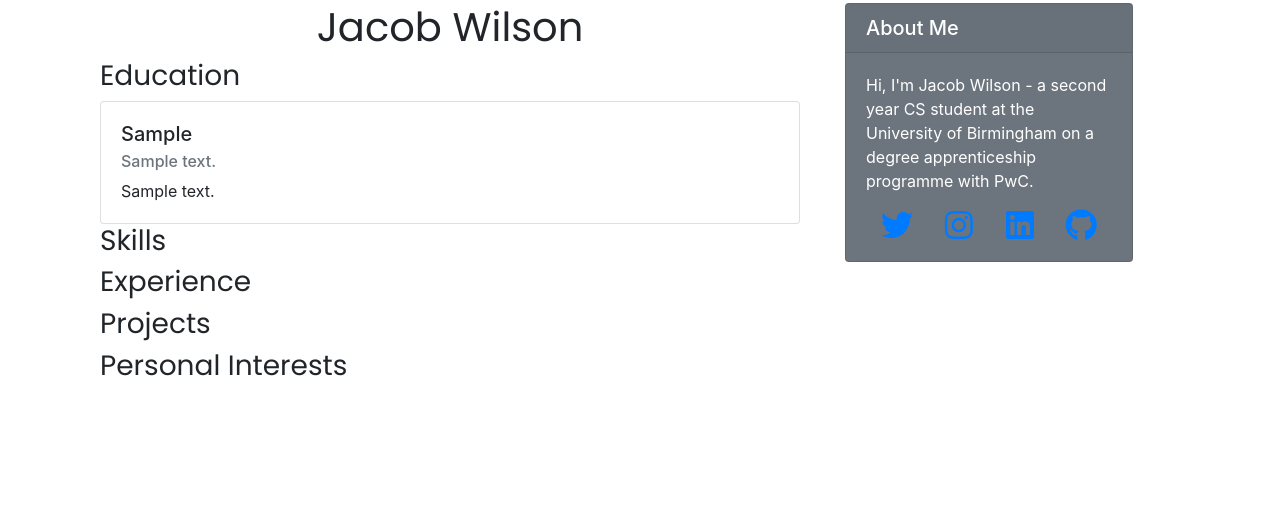
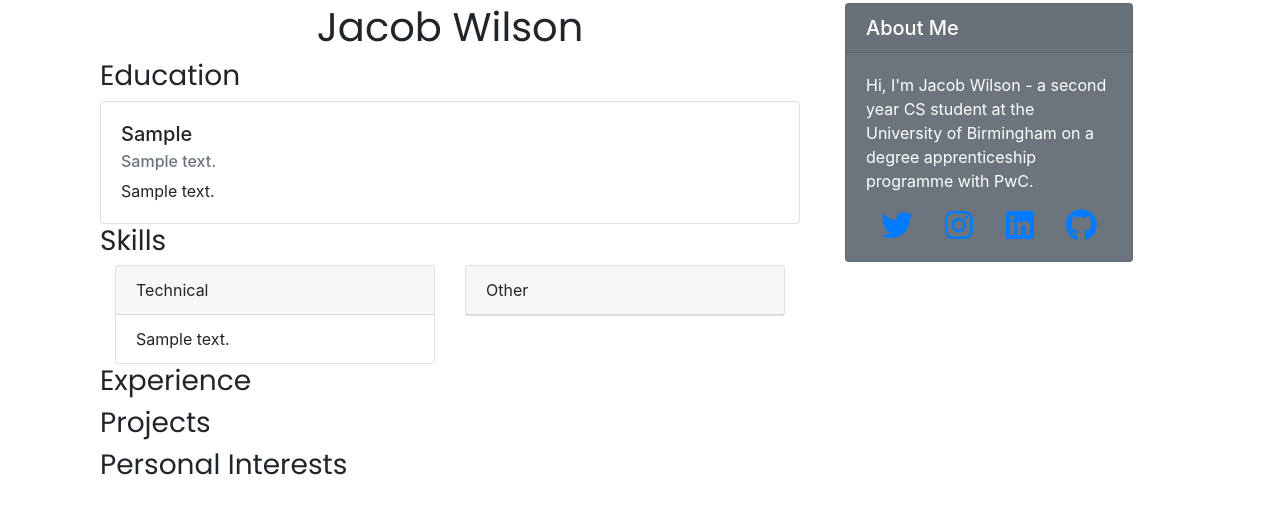
Before and after one commit to jac0bwilson/bridging-coursework, a Django app: page /cv/ in a window 1280 px wide. Shown: the part 71-585 px from the top of the page. Run offline with Django 3.2, Linux system fonts and the light colour scheme; a user stored in the database is signed in; tables that the repository leaves empty hold one stand-in row (values such as "Sample post"); parts of the project's set-up code (start-up, migrations or seed data) failed here and were passed over; some libraries are stand-ins or nearby versions.

Commit message:
Added skills section to CV

```diff
--- a/cv/admin.py
+++ b/cv/admin.py
@@ -1,5 +1,6 @@
 from django.contrib import admin
-from .models import Education
+from .models import Education, Skill
 
 # Register your models here.
 admin.site.register(Education)
+admin.site.register(Skill)
--- a/cv/models.py
+++ b/cv/models.py
@@ -13,3 +13,13 @@ class Education(models.Model):
 
     def __str__(self):
         return self.ed_type
+
+class Skill(models.Model):
+    technical = models.BooleanField()
+    content = models.CharField(max_length=100)
+
+    def publish(self):
+        self.save()
+
+    def __str__(self):
+        return self.content
--- a/cv/templates/cv/cv.html
+++ b/cv/templates/cv/cv.html
@@ -29,6 +29,38 @@
             <h3>
                 Skills
             </h3>
+            <div class="container">
+                <div class="row justify-content-center">
+                    <div class="col">
+                        <div class="card">
+                            <div class="card-header">
+                                Technical
+                            </div>
+                            <ul class="list-group list-group-flush">
+                                {% for skill in skills %}
+                                {% if skill.technical %}
+                                <li class="list-group-item">{{ skill.content }}</li>
+                                {% endif %}
+                                {% endfor %}
+                            </ul>
+                        </div>
+                    </div>
+                    <div class="col">
+                        <div class="card">
+                            <div class="card-header">
+                                Other
+                            </div>
+                            <ul class="list-group list-group-flush">
+                                {% for skill in skills %}
+                                {% if not skill.technical %}
+                                <li class="list-group-item">{{ skill.content }}</li>
+                                {% endif %}
+                                {% endfor %}
+                            </ul>
+                        </div>
+                    </div>
+                </div>
+            </div>
         </div>
     </div>
     <div class="row justify-content-center">
--- a/cv/urls.py
+++ b/cv/urls.py
@@ -3,5 +3,6 @@ from . import views
 
 urlpatterns = [
     path('', views.cv_page, name='cv_page'),
-    path('new/education', views.cv_new_education, name='cv_new_education')
+    path('new/education', views.cv_new_education, name='cv_new_education'),
+    path('new/skill', views.cv_new_skill, name='cv_new_skill'),
 ]
--- a/cv/views.py
+++ b/cv/views.py
@@ -1,12 +1,13 @@
 from django.shortcuts import render, redirect
 
-from .forms import EducationForm
-from .models import Education
+from .forms import EducationForm, SkillForm
+from .models import Education, Skill
 
 # Create your views here.
 def cv_page(request):
     education = Education.objects.all()
-    return render(request, 'cv/cv.html', {'education': education})
+    skills = Skill.objects.all()
+    return render(request, 'cv/cv.html', {'education': education, 'skills': skills})
 
 def cv_new_education(request):
     if request.method == 'POST':
@@ -18,3 +19,14 @@ def cv_new_education(request):
     else:
         form = EducationForm()
     return render(request, 'cv/new_education.html', {'form': form})
+
+def cv_new_skill(request):
+    if request.method == 'POST':
+        form = SkillForm(request.POST)
+        if form.is_valid():
+            skill = form.save(commit=False)
+            skill.save()
+            return redirect('/cv/')
+    else:
+        form = SkillForm()
+    return render(request, 'cv/new_skill.html', {'form': form})
--- a/templates/navbar.html
+++ b/templates/navbar.html
@@ -31,6 +31,7 @@
                 </a>
                 <div class="dropdown-menu" aria-labelledby="navbarDropdown">
                     <a class="dropdown-item" href="{% url 'cv_new_education' %}">New Education</a>
+                    <a class="dropdown-item" href="{% url 'cv_new_skill' %}">New Skill</a>
                 </div>
             </li>
             {% endif %}
```
Also changed, not shown: cv/forms.py (+6 -1 lines), cv/templates/cv/new_skill.html (added, +9 -0 lines), blog/migrations/0003_auto_20200523_1646.py (added), cv/migrations/0002_skills.py (added), cv/migrations/0003_auto_20200523_1648.py (added).
